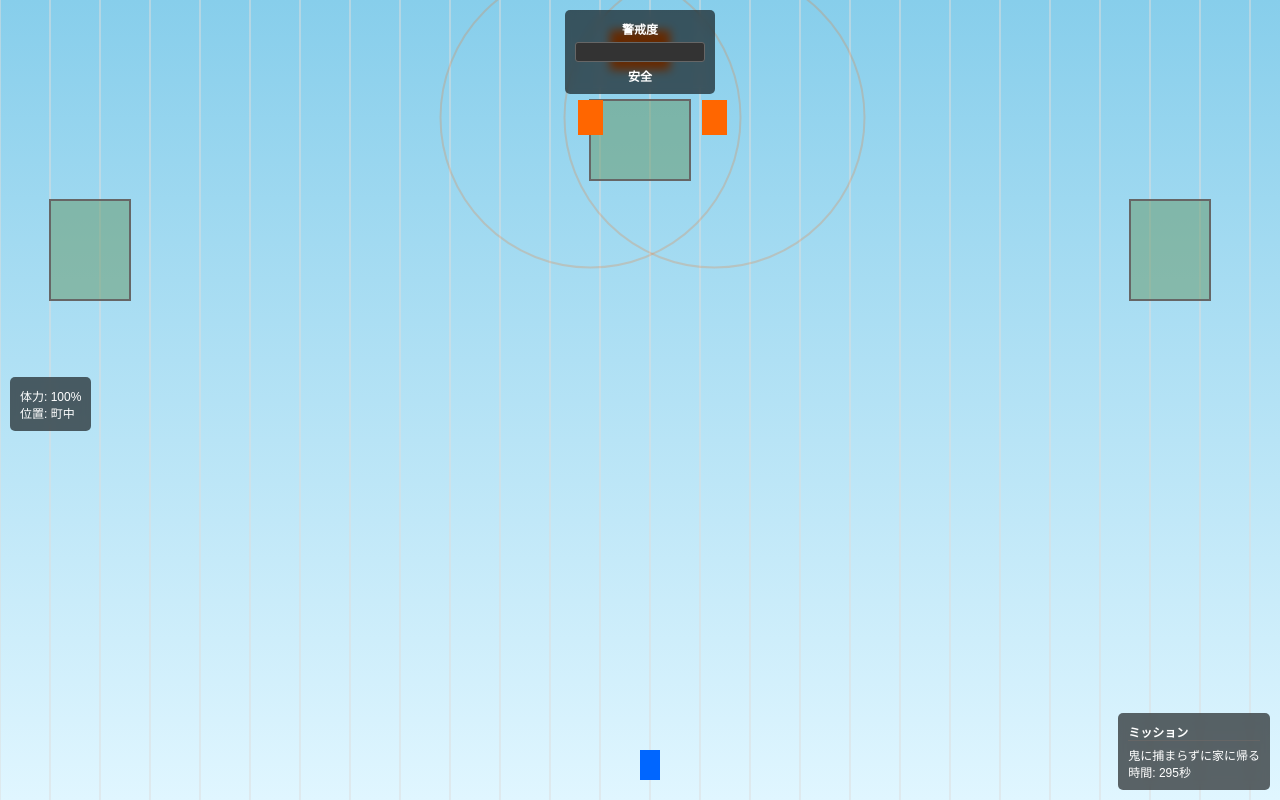
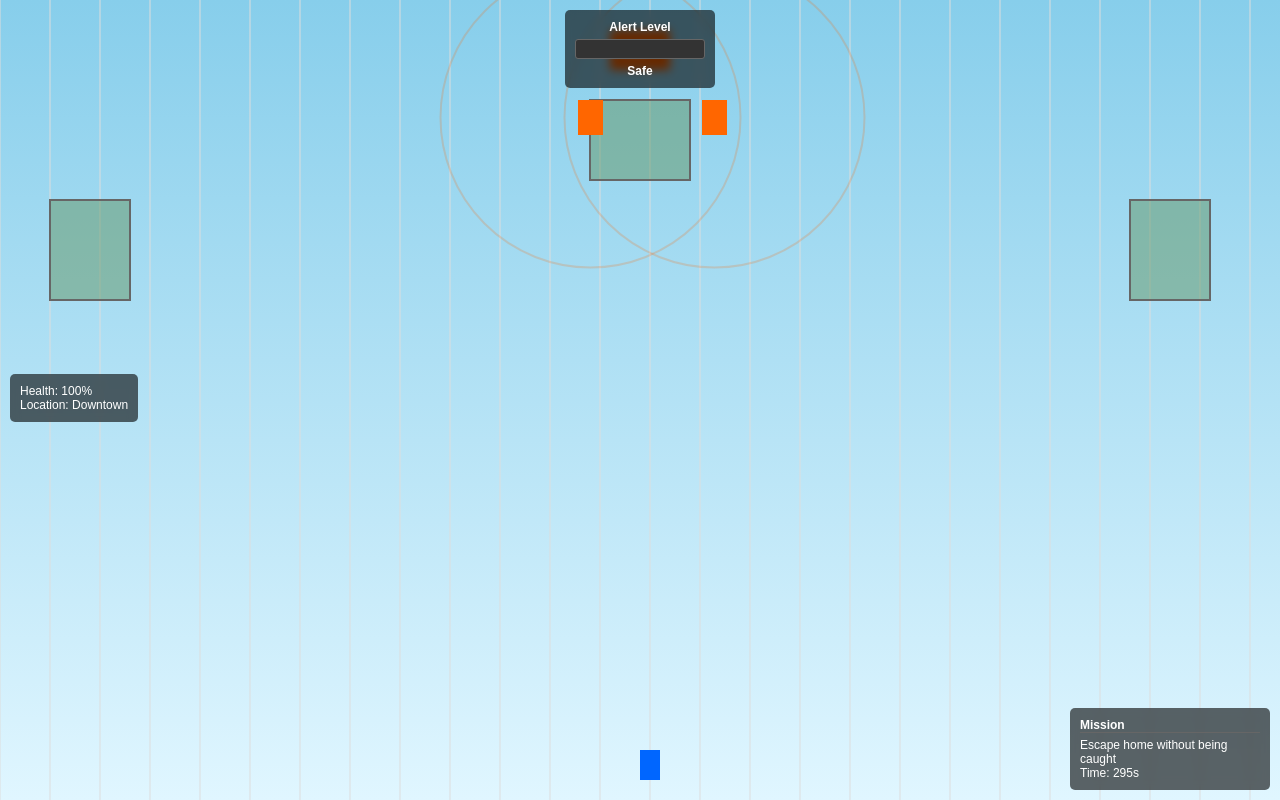
Before and after one commit to titan11111/120-konigokkogame, a plain HTML site: page index.html in a window 1280 px wide. Drawn offline with Linux system fonts and the light colour scheme.

Commit message:
120-konigokkogame: Localize to English - 'Hide and Seek - Stealth Escape'

```diff
--- a/game.js
+++ b/game.js
@@ -26,7 +26,7 @@ const player = {
     vy: 0,
     health: 100,
     hiding: false,
-    location: '町中'
+    location: 'Downtown'
 };
 
 // 敵（鬼）
@@ -37,9 +37,9 @@ const enemies = [
 
 // 隠れスポット（建物など）
 const hideSpots = [
-    { x: 50, y: 200, width: 80, height: 100, name: '公園の茂み' },
-    { x: canvas.width - 150, y: 200, width: 80, height: 100, name: '廃屋' },
-    { x: canvas.width / 2 - 50, y: 100, width: 100, height: 80, name: '学校' }
+    { x: 50, y: 200, width: 80, height: 100, name: 'Park' },
+    { x: canvas.width - 150, y: 200, width: 80, height: 100, name: 'Building' },
+    { x: canvas.width / 2 - 50, y: 100, width: 100, height: 80, name: 'School' }
 ];
 
 // ゴール（家）
@@ -101,7 +101,7 @@ function updatePlayer() {
     player.x = Math.max(0, Math.min(canvas.width - player.width, player.x));
     player.y = Math.max(0, Math.min(canvas.height - player.height, player.y));
 
-    // 隠れスポット判定
+    // Check hiding spot collision
     player.hiding = hideSpots.some(spot =>
         player.x + player.width > spot.x &&
         player.x < spot.x + spot.width &&
@@ -109,9 +109,9 @@ function updatePlayer() {
         player.y < spot.y + spot.height
     );
 
-    // 位置情報更新
+    // Update location
     player.location = hideSpots.find(s => player.hiding &&
-        player.x + player.width > s.x && player.x < s.x + s.width)?.name || '町中';
+        player.x + player.width > s.x && player.x < s.x + s.width)?.name || 'Downtown';
 }
 
 function updateEnemies() {
@@ -187,11 +187,11 @@ function draw() {
         ctx.strokeRect(spot.x, spot.y, spot.width, spot.height);
     });
 
-    // ゴール（家）
+    // Goal (Home)
     ctx.fillStyle = '#ff6600';
     ctx.fillRect(goal.x, goal.y, goal.width, goal.height);
     ctx.fillStyle = '#fff';
-    ctx.fillText('家', goal.x + 15, goal.y + 25);
+    ctx.fillText('HOME', goal.x + 5, goal.y + 25);
 
     // プレイヤー
     ctx.fillStyle = player.hiding ? '#00ff00' : '#0066ff';
@@ -213,7 +213,7 @@ function draw() {
 function updateUI() {
     document.getElementById('alert-level').style.width = game.alertLevel + '%';
     document.getElementById('alert-status').textContent =
-        game.alertLevel > 66 ? '警戒中!' : game.alertLevel > 33 ? '注意' : '安全';
+        game.alertLevel > 66 ? 'ALERT!' : game.alertLevel > 33 ? 'Caution' : 'Safe';
     document.getElementById('health').textContent = Math.max(0, Math.floor(player.health));
     document.getElementById('location').textContent = player.location;
     document.getElementById('time-left').textContent = Math.max(0, Math.floor(game.time));
@@ -225,15 +225,15 @@ function showGameOver() {
     const message = document.getElementById('game-over-message');
 
     if (game.won) {
-        title.textContent = '帰宅成功！';
-        message.textContent = '無事に家に帰ることができました！';
+        title.textContent = 'Safe Home!';
+        message.textContent = 'You made it home safely!';
     } else {
-        title.textContent = 'つかまった...';
-        message.textContent = '鬼に捕まってしまいました。';
+        title.textContent = 'Caught!';
+        message.textContent = 'You were caught by the enemy.';
     }
 
     overlay.classList.remove('hidden');
 }
 
-// ゲーム開始
+// Start game
 gameLoop();
--- a/index.html
+++ b/index.html
@@ -1,31 +1,31 @@
 <!DOCTYPE html>
-<html lang="ja">
+<html lang="en">
 <head>
     <meta charset="UTF-8">
     <meta name="viewport" content="width=device-width, initial-scale=1.0, user-scalable=no">
-    <title>鬼ごっこゲーム - ステルス脱出</title>
+    <title>Hide and Seek - Stealth Escape</title>
     <link rel="stylesheet" href="style.css">
 </head>
 <body>
     <div id="game-container">
         <div id="ui-layer">
             <div id="alert-gauge" class="ui-element">
-                <div class="gauge-label">警戒度</div>
+                <div class="gauge-label">Alert Level</div>
                 <div class="gauge-bar">
                     <div id="alert-level" class="gauge-fill"></div>
                 </div>
-                <div id="alert-status">安全</div>
+                <div id="alert-status">Safe</div>
             </div>
 
             <div id="player-status" class="ui-element">
-                <div>体力: <span id="health">100</span>%</div>
-                <div>位置: <span id="location">町中</span></div>
+                <div>Health: <span id="health">100</span>%</div>
+                <div>Location: <span id="location">Downtown</span></div>
             </div>
 
             <div id="mission-info" class="ui-element">
-                <div class="mission-title">ミッション</div>
-                <div id="mission-text">鬼に捕まらずに家に帰る</div>
-                <div id="timer">時間: <span id="time-left">300</span>秒</div>
+                <div class="mission-title">Mission</div>
+                <div id="mission-text">Escape home without being caught</div>
+                <div id="timer">Time: <span id="time-left">300</span>s</div>
             </div>
         </div>
 
@@ -33,9 +33,9 @@
 
         <div id="game-over" class="overlay hidden">
             <div class="overlay-content">
-                <h1 id="game-over-title">ゲームオーバー</h1>
+                <h1 id="game-over-title">Game Over</h1>
                 <p id="game-over-message"></p>
-                <button onclick="location.reload()">リスタート</button>
+                <button onclick="location.reload()">Restart</button>
             </div>
         </div>
     </div>
```
